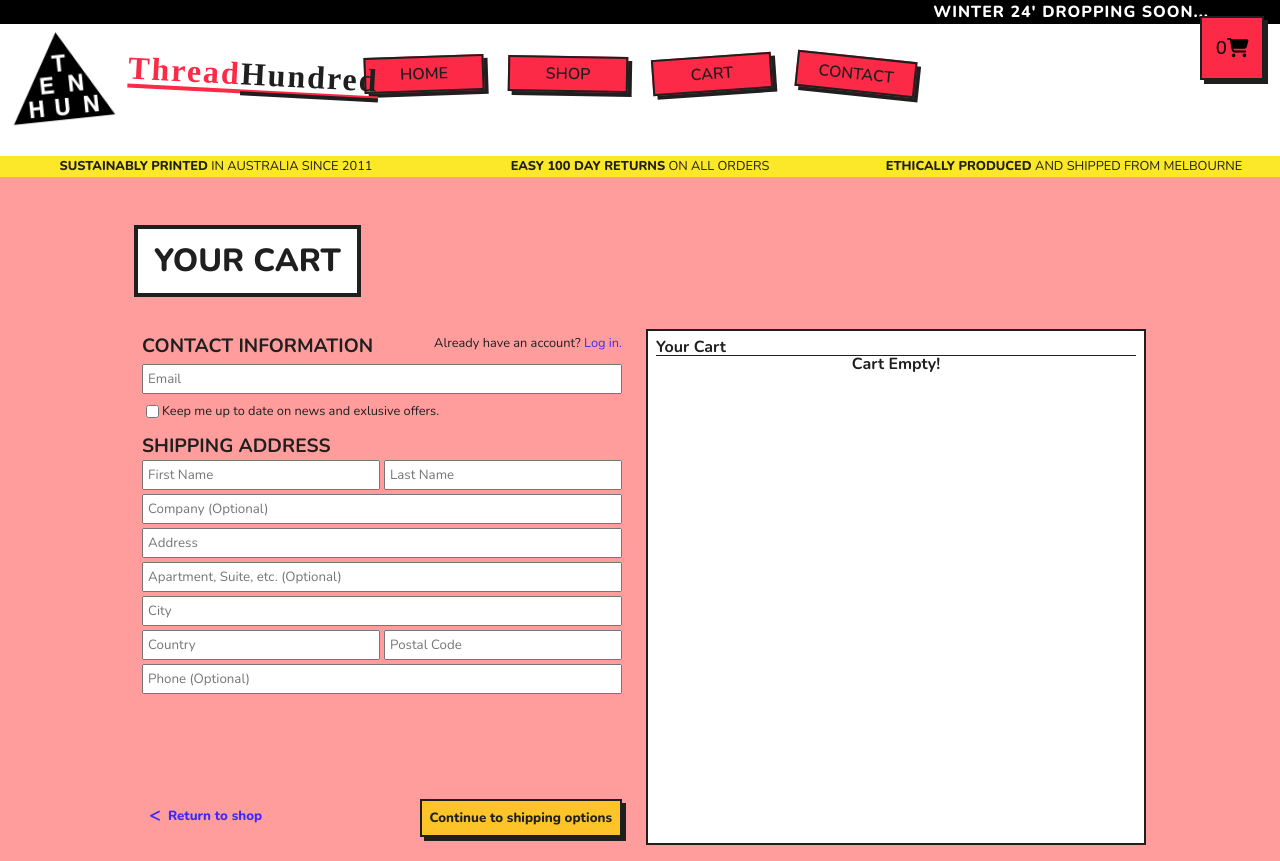
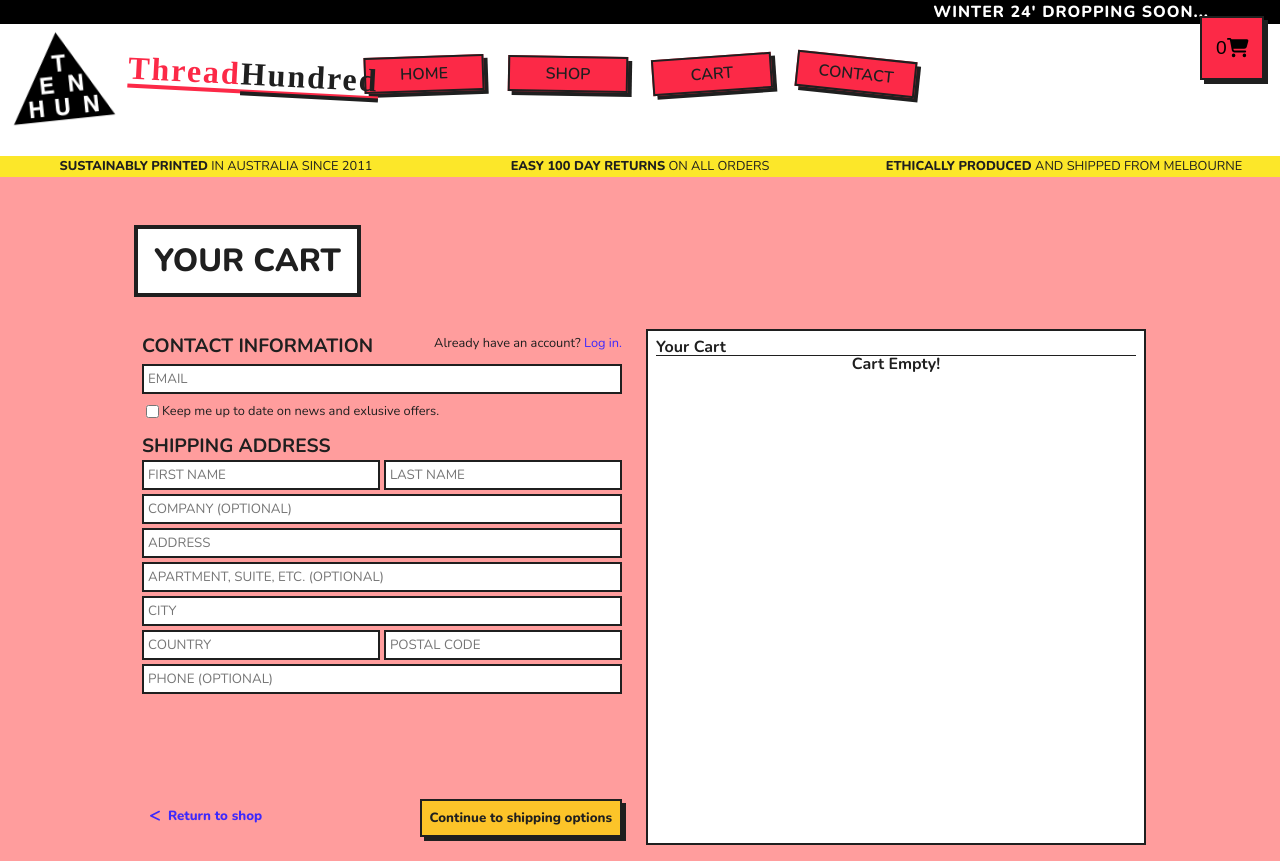
Before and after one commit to williamalowe/ThreadHundred, a React (Vite) app: page /cart in a window 1280 px wide. Built offline with nearby package versions, Linux system fonts and the light colour scheme; a web font is replaced by a local one.

Commit message:
styles: update input styles

```diff
--- a/src/components/CheckoutForm/CheckoutForm.module.css
+++ b/src/components/CheckoutForm/CheckoutForm.module.css
@@ -26,6 +26,10 @@
 input, textarea {
   padding: 0.25rem;
   font-family: "Nunito", sans-serif;
+  border: 2px solid var(--text-color);
+}
+input::placeholder, textarea::placeholder {
+  text-transform: uppercase;
 }
 .checkbox {
   display: flex;
```
